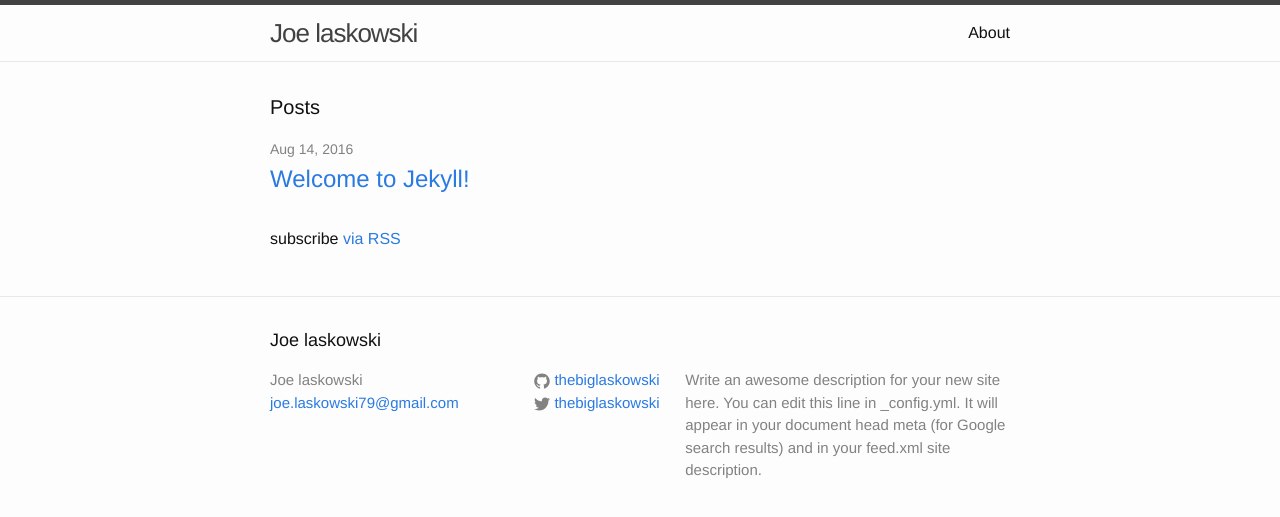
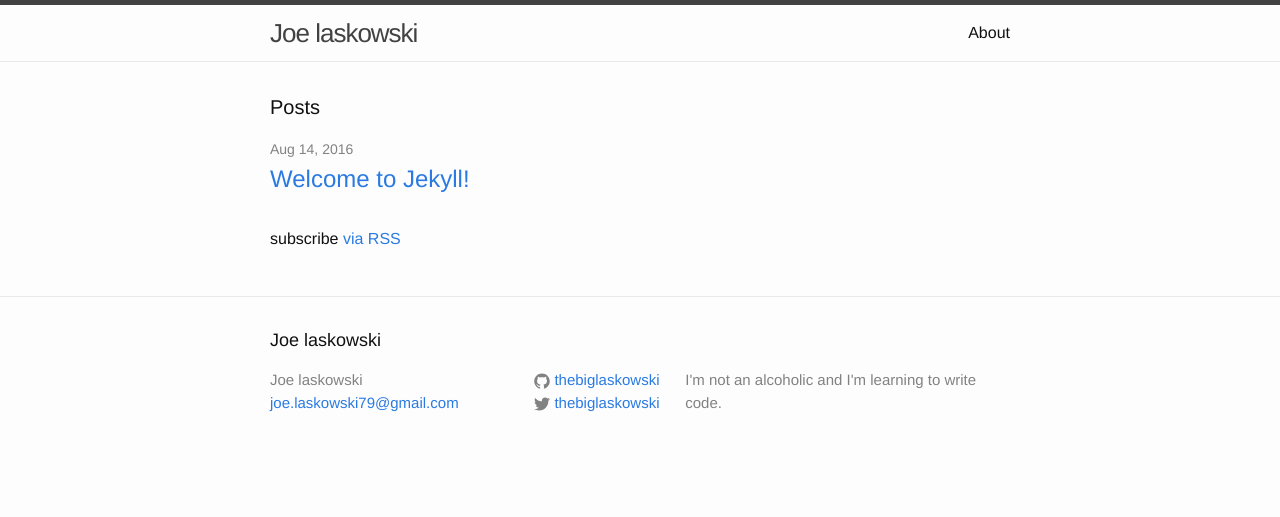
Before and after one commit to TheBigLaskowski/blog, a Jekyll site: the page built from index.html, in a window 1280 px wide. Shown: the top 517 px of the page. Built offline with Jekyll 4.4.1, drawn with Linux system fonts in a browser that asks for light colours.

Commit message:
description update

```diff
--- a/_config.yml
+++ b/_config.yml
@@ -9,9 +9,7 @@
 title: Joe laskowski
 email: joe.laskowski79@gmail.com
 description: > # this means to ignore newlines until "baseurl:"
-  Write an awesome description for your new site here. You can edit this
-  line in _config.yml. It will appear in your document head meta (for
-  Google search results) and in your feed.xml site description.
+  I'm not an alcoholic and I'm learning to write code.
 baseurl: "" # the subpath of your site, e.g. /blog
 url: "http://joelaskowski.me" # the base hostname & protocol for your site
 twitter_username: thebiglaskowski
```
